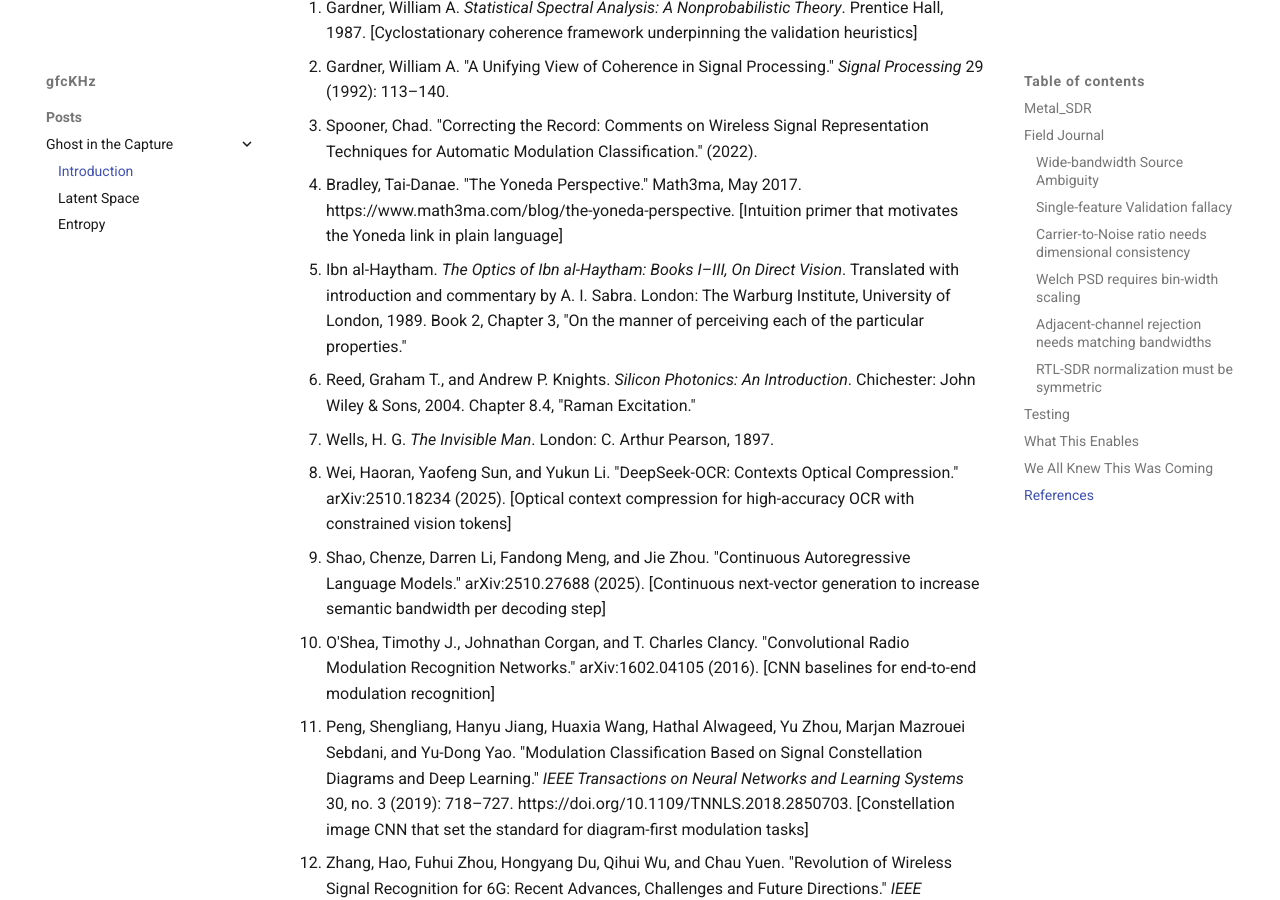
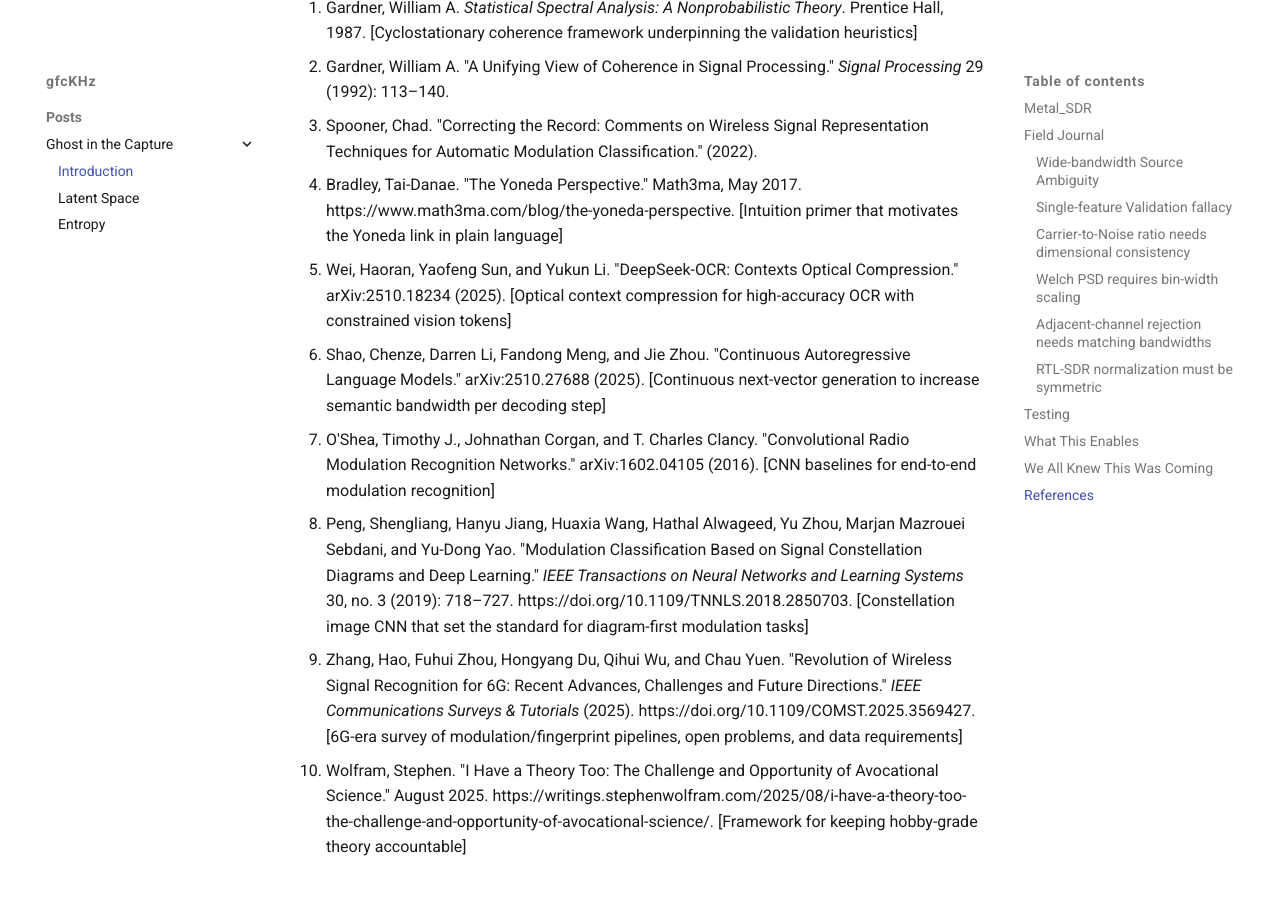
Before and after one commit to gfcKHz/gfcKHz.github.io, an MkDocs documentation site: the page built from docs/posts/capture.md, in a window 1280 px wide and 900 px high, scrolled down 5490 px. Built offline with MkDocs 1.6.1 and Material for MkDocs 9.7.7, drawn with Linux system fonts in a browser that asks for light colours; some web fonts are replaced.

Commit message:
Remove references

```diff
--- a/docs/posts/capture.md
+++ b/docs/posts/capture.md
@@ -170,12 +170,9 @@ So all the cool kids are beam [splitting](space.md) audio via pixel space and I'
 2. Gardner, William A. "A Unifying View of Coherence in Signal Processing." *Signal Processing* 29 (1992): 113–140.
 3. Spooner, Chad. "Correcting the Record: Comments on Wireless Signal Representation Techniques for Automatic Modulation Classification." (2022).
 4. Bradley, Tai-Danae. "The Yoneda Perspective." Math3ma, May 2017. https://www.math3ma.com/blog/the-yoneda-perspective. [Intuition primer that motivates the Yoneda link in plain language]
-5. Ibn al-Haytham. *The Optics of Ibn al-Haytham: Books I–III, On Direct Vision*. Translated with introduction and commentary by A. I. Sabra. London: The Warburg Institute, University of London, 1989. Book 2, Chapter 3, "On the manner of perceiving each of the particular properties."
-6. Reed, Graham T., and Andrew P. Knights. *Silicon Photonics: An Introduction*. Chichester: John Wiley & Sons, 2004. Chapter 8.4, "Raman Excitation."
-7. Wells, H. G. *The Invisible Man*. London: C. Arthur Pearson, 1897.
-8. Wei, Haoran, Yaofeng Sun, and Yukun Li. "DeepSeek-OCR: Contexts Optical Compression." arXiv:2510.18234 (2025). [Optical context compression for high-accuracy OCR with constrained vision tokens]
-9. Shao, Chenze, Darren Li, Fandong Meng, and Jie Zhou. "Continuous Autoregressive Language Models." arXiv:2510.27688 (2025). [Continuous next-vector generation to increase semantic bandwidth per decoding step]
-10. O'Shea, Timothy J., Johnathan Corgan, and T. Charles Clancy. "Convolutional Radio Modulation Recognition Networks." arXiv:1602.04105 (2016). [CNN baselines for end-to-end modulation recognition]
-11. Peng, Shengliang, Hanyu Jiang, Huaxia Wang, Hathal Alwageed, Yu Zhou, Marjan Mazrouei Sebdani, and Yu-Dong Yao. "Modulation Classification Based on Signal Constellation Diagrams and Deep Learning." *IEEE Transactions on Neural Networks and Learning Systems* 30, no. 3 (2019): 718–727. https://doi.org/10.1109/TNNLS.2018.2850703. [Constellation image CNN that set the standard for diagram-first modulation tasks]
-12. Zhang, Hao, Fuhui Zhou, Hongyang Du, Qihui Wu, and Chau Yuen. "Revolution of Wireless Signal Recognition for 6G: Recent Advances, Challenges and Future Directions." *IEEE Communications Surveys & Tutorials* (2025). https://doi.org/10.1109/COMST.2025.3569427. [6G-era survey of modulation/fingerprint pipelines, open problems, and data requirements]
-13. Wolfram, Stephen. "I Have a Theory Too: The Challenge and Opportunity of Avocational Science." August 2025. https://writings.stephenwolfram.com/2025/08/i-have-a-theory-too-the-challenge-and-opportunity-of-avocational-science/. [Framework for keeping hobby-grade theory accountable]
+5. Wei, Haoran, Yaofeng Sun, and Yukun Li. "DeepSeek-OCR: Contexts Optical Compression." arXiv:2510.18234 (2025). [Optical context compression for high-accuracy OCR with constrained vision tokens]
+6. Shao, Chenze, Darren Li, Fandong Meng, and Jie Zhou. "Continuous Autoregressive Language Models." arXiv:2510.27688 (2025). [Continuous next-vector generation to increase semantic bandwidth per decoding step]
+7. O'Shea, Timothy J., Johnathan Corgan, and T. Charles Clancy. "Convolutional Radio Modulation Recognition Networks." arXiv:1602.04105 (2016). [CNN baselines for end-to-end modulation recognition]
+8. Peng, Shengliang, Hanyu Jiang, Huaxia Wang, Hathal Alwageed, Yu Zhou, Marjan Mazrouei Sebdani, and Yu-Dong Yao. "Modulation Classification Based on Signal Constellation Diagrams and Deep Learning." *IEEE Transactions on Neural Networks and Learning Systems* 30, no. 3 (2019): 718–727. https://doi.org/10.1109/TNNLS.2018.2850703. [Constellation image CNN that set the standard for diagram-first modulation tasks]
+9. Zhang, Hao, Fuhui Zhou, Hongyang Du, Qihui Wu, and Chau Yuen. "Revolution of Wireless Signal Recognition for 6G: Recent Advances, Challenges and Future Directions." *IEEE Communications Surveys & Tutorials* (2025). https://doi.org/10.1109/COMST.2025.3569427. [6G-era survey of modulation/fingerprint pipelines, open problems, and data requirements]
+10. Wolfram, Stephen. "I Have a Theory Too: The Challenge and Opportunity of Avocational Science." August 2025. https://writings.stephenwolfram.com/2025/08/i-have-a-theory-too-the-challenge-and-opportunity-of-avocational-science/. [Framework for keeping hobby-grade theory accountable]
```
